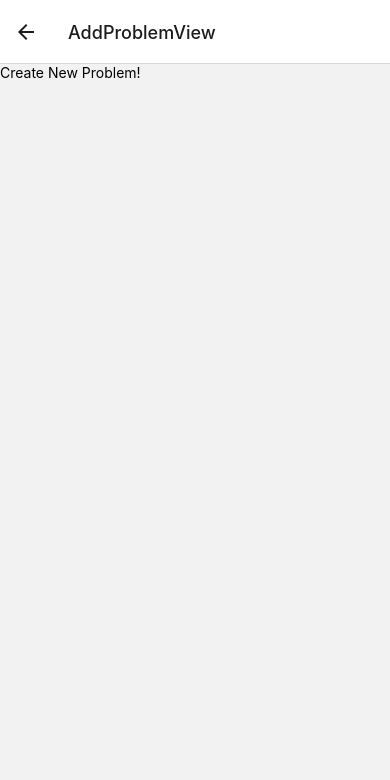
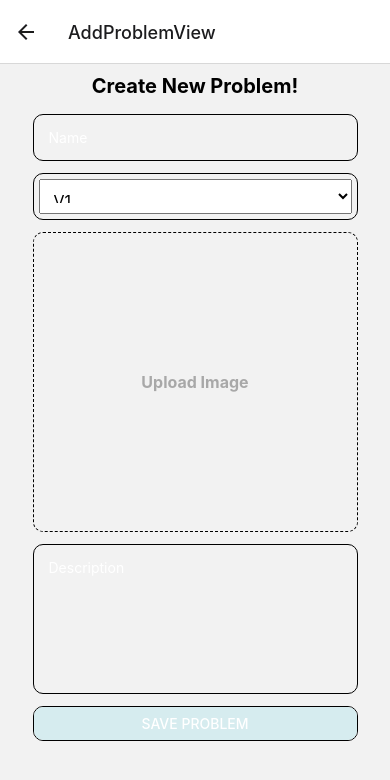
Before and after one commit to peytonzeller-av/SprayProj, a React Native app: screen /AddProblemView in a window 390 px wide. Shown: the top 780 px of the page. Built offline with nearby package versions, Linux system fonts and the light colour scheme.

Commit message:
Built View for AddProblem

```diff
--- a/App.js
+++ b/App.js
@@ -4,6 +4,7 @@ import { Ionicons } from "@expo/vector-icons";
 import ProblemList from "./ProblemList";
 import { NavigationContainer, useNavigation } from "@react-navigation/native";
 import { createNativeStackNavigator } from "@react-navigation/native-stack";
+import AddProblem from "./client/components/AddProblem";
 
 const Stack = createNativeStackNavigator();
 
@@ -53,15 +54,6 @@ const ProblemDetails = ({ navigation, route }) => {
   );
 };
 
-// TODO - Break out in to separate file
-const AddProblem = ({ navigation, route }) => {
-  return (
-    <View>
-      <Text>{"Create New Problem!"}</Text>
-    </View>
-  );
-};
-
 const styles = StyleSheet.create({
   container: {
     flex: 1,
--- a/ProblemList.js
+++ b/ProblemList.js
@@ -1,7 +1,7 @@
 import React, { useState, useEffect } from "react";
-import { StyleSheet, Text, View, FlatList } from "react-native";
+import { StyleSheet } from "react-native";
 import { useNavigation } from "@react-navigation/native";
-import { List, Colors } from "react-native-paper";
+import { List } from "react-native-paper";
 
 const ProblemList = () => {
   const navigation = useNavigation();
--- /dev/null
+++ b/client/components/AddProblem.js
@@ -0,0 +1,157 @@
+import {
+  TextInput,
+  Text,
+  View,
+  StyleSheet,
+  TouchableOpacity,
+  Picker,
+  Button,
+} from "react-native";
+import React, { useState, useEffect } from "react";
+
+const AddProblem = ({ navigation, route }) => {
+  const [name, setName] = useState("");
+  const [description, setDescription] = useState("");
+  const grades = [
+    { label: "V1", value: 1 },
+    { label: "V2", value: 2 },
+    { label: "V3", value: 3 },
+    { label: "V4", value: 4 },
+    { label: "V5", value: 5 },
+    { label: "V6", value: 6 },
+    { label: "V7", value: 7 },
+    { label: "V8", value: 8 },
+    { label: "V9", value: 9 },
+    { label: "V10", value: 10 },
+    { label: "V11", value: 11 },
+    { label: "V12", value: 12 },
+  ];
+  return (
+    <View style={styles.view}>
+      <View style={styles.titleHeader}>
+        <Text style={styles.titleText}>{"Create New Problem!"}</Text>
+      </View>
+      <View style={styles.inputContainer}>
+        <TextInput
+          style={styles.input}
+          onChangeText={setName}
+          value={name}
+          placeholder="Name"
+          placeholderTextColor="white"
+          keyboardType="default"
+        />
+      </View>
+      <View style={styles.inputContainer}>
+        <Picker
+          selectedValue={""}
+          style={styles.input}
+          onValueChange={(itemValue, itemIndex) => setSelectedValue(itemValue)}
+        >
+          {grades.map((grade, idx) => (
+            <Picker.Item
+              label={grade.label}
+              value={grade.value}
+              key={`${grade}-${idx}`}
+            />
+          ))}
+        </Picker>
+      </View>
+      <View>
+        <TouchableOpacity
+          onPress={() => console.log("Touchable Opacity")}
+          style={styles.imageContainer}
+        >
+          <Text style={styles.uploadBtn}>Upload Image</Text>
+        </TouchableOpacity>
+      </View>
+      <View style={styles.descriptionContainer}>
+        <TextInput
+          style={styles.input}
+          onChangeText={setDescription}
+          value={description}
+          placeholder="Description"
+          placeholderTextColor="white"
+          keyboardType="default"
+        />
+      </View>
+      <View style={styles.buttonContainer}>
+        <Button
+          title="Save Problem"
+          onPress={() => console.log("save")} // TODO!
+          color="#D6ECEF"
+        />
+      </View>
+    </View>
+  );
+};
+const styles = StyleSheet.create({
+  input: {
+    height: 35,
+    width: 325,
+    padding: 10,
+  },
+  inputContainer: {
+    flexDirection: "row",
+    justifyContent: "center",
+    alignItems: "center",
+    width: 325,
+    borderRadius: 10,
+    borderWidth: 0.75,
+    overflow: "hidden",
+    margin: 6,
+    padding: 5,
+  },
+  view: {
+    justifyContent: "center",
+    alignItems: "center",
+  },
+  descriptionContainer: {
+    flexDirection: "row",
+    justifyContent: "center",
+    width: 325,
+    height: 150,
+    borderRadius: 10,
+    borderWidth: 0.75,
+    overflow: "hidden",
+    margin: 6,
+    padding: 5,
+  },
+  titleHeader: {
+    fontSize: 20,
+    fontWeight: "bold",
+    flexDirection: "row",
+    justifyContent: "center",
+  },
+  titleText: {
+    fontSize: 20,
+    fontWeight: "bold",
+    padding: 10,
+  },
+  uploadBtn: {
+    fontSize: 16,
+    opacity: 0.3,
+    fontWeight: "bold",
+  },
+  imageContainer: {
+    height: 300,
+    width: 325,
+    borderRadius: 10,
+    padding: 10,
+    margin: 6,
+    justifyContent: "center",
+    alignItems: "center",
+    borderStyle: "dashed",
+    borderWidth: 0.75,
+    overflow: "hidden",
+  },
+  buttonContainer: {
+    borderRadius: 10,
+    borderWidth: 0.75,
+    overflow: "hidden",
+    margin: 6,
+    height: 35,
+    width: 325,
+  },
+});
+
+export default AddProblem;
```
